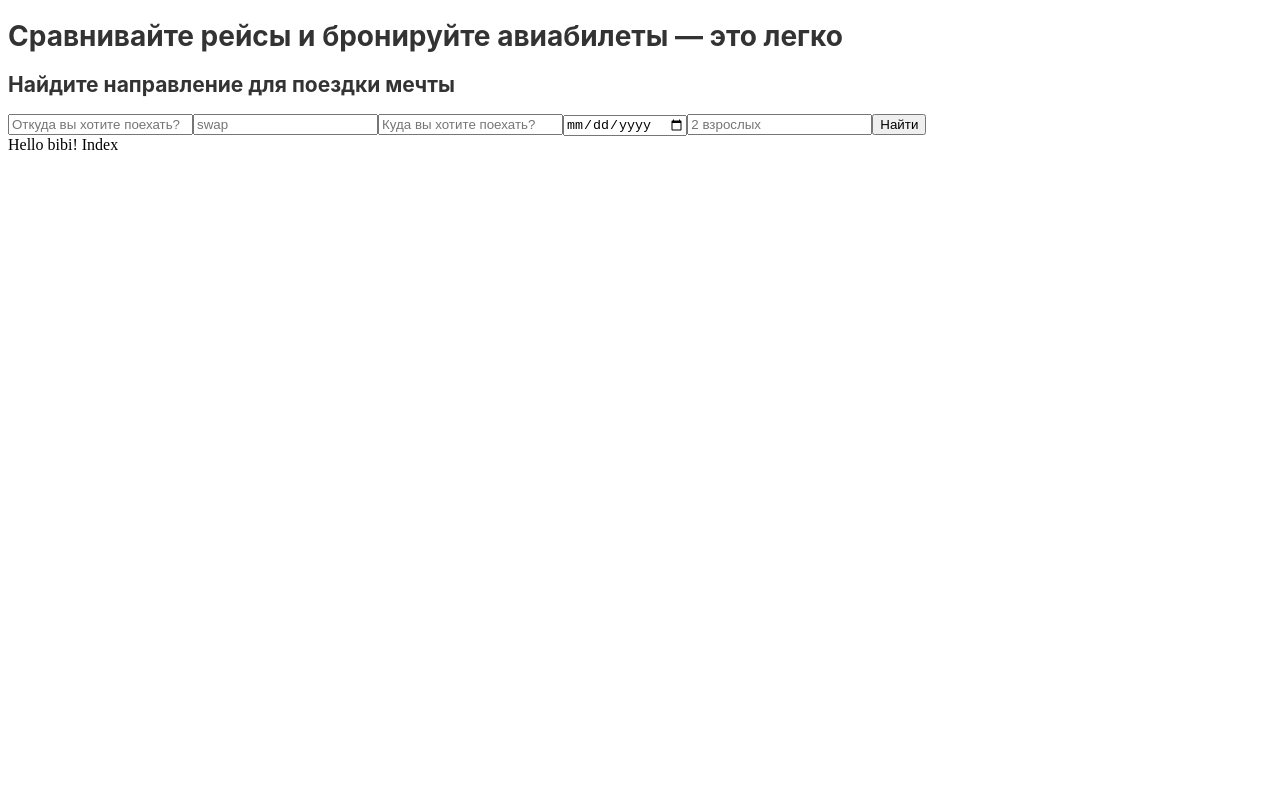
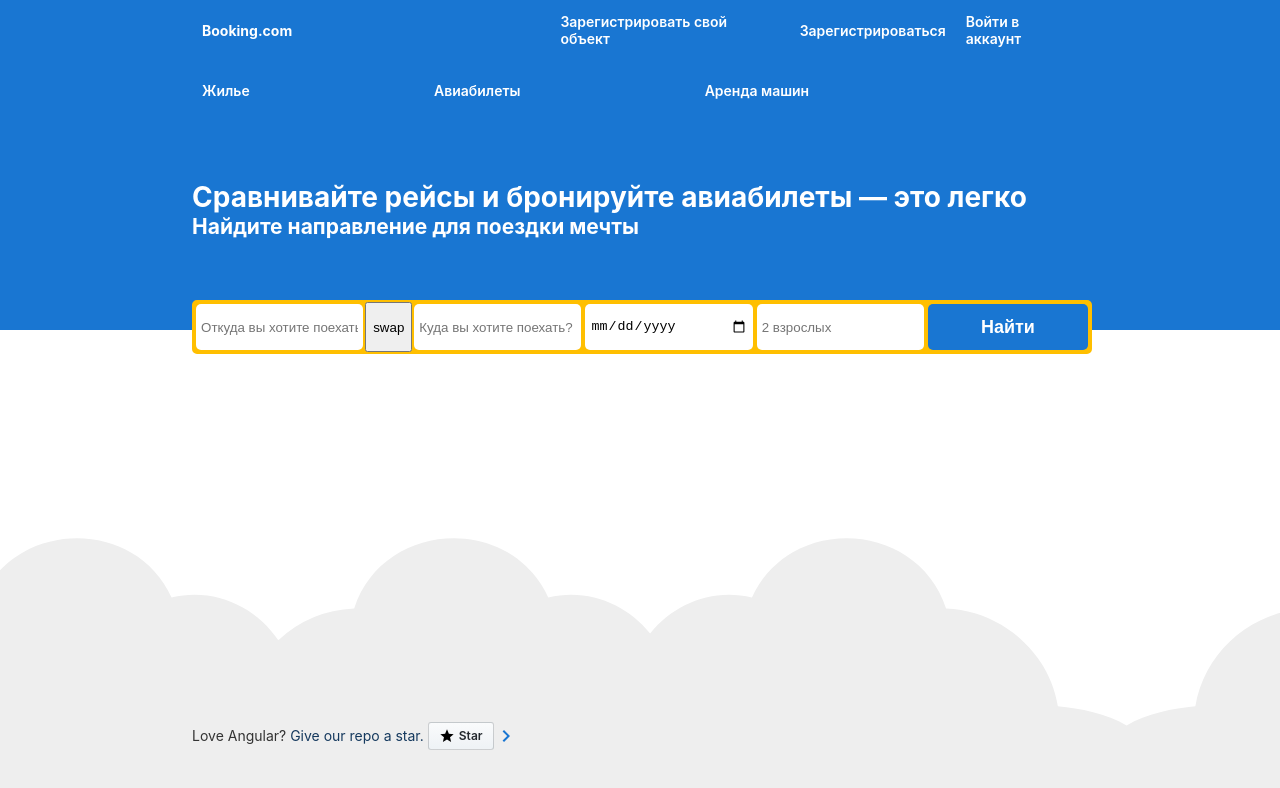
Before and after one commit to S-nega/booking-app-mean, an Angular app: page /air-tickets in a window 1280 px wide. Shown: the top 788 px of the page. Built offline with nearby package versions, Linux system fonts and the light colour scheme.

Commit message:
toolbar and it's links

```diff
--- a/routes/booking.js
+++ b/routes/booking.js
@@ -3,7 +3,7 @@ var router = express.Router();
 
 /* GET home page. */
 router.get('/house', function (req, res) {
-  console.log('hello hoyse');
+  console.log('hello house');
   // res.send('./src/app/housing/housing.component.html');
   // res.render('housing', { title: 'Express' });
   //Возникает ошибка птому что не установлен шаблонизатор
--- a/src/app/air-tickets/air-tickets.component.css
+++ b/src/app/air-tickets/air-tickets.component.css
@@ -1,4 +1,4 @@
-/* .contents{
+.contents{
     padding:10px 15%;
 
 }
@@ -46,4 +46,4 @@
 
 .button:hover{
     cursor: pointer;
-} */
+}
--- a/src/app/air-tickets/air-tickets.component.html
+++ b/src/app/air-tickets/air-tickets.component.html
@@ -9,9 +9,9 @@
         <form class="search-form air-tickets">
 
             <!-- добавить сложный конструктор -->
-            <input type="text" name="place-name" placeholder="Откуда вы хотите поехать?">
-            <input type="text" name="swiap" placeholder="swap">
-            <input type="text" name="place-name" placeholder="Куда вы хотите поехать?">
+            <input id="address1" type="text" name="place-name" placeholder="Откуда вы хотите поехать?">
+            <button id="swap" name="swap" type="button" onclick="swap(address1, address2)">swap</button>
+            <input id="address2" type="text" name="place-name" placeholder="Куда вы хотите поехать?">
             <input type="date" name="dates" placeholder="25 марта">
             <input type="text" name="passangers" placeholder="2 взрослых">
             <input class="button" type="submit" value="Найти">
@@ -20,3 +20,23 @@
 
     <div class="footer"></div>
 <!-- </div> -->
+
+<script type='text/javascript'>
+    function swap(address1, address2){
+        var add1 = address1;
+        var add2 = address2;
+        address1 = add2;
+        address2 = add1;
+        // console.log(add1);
+
+    }
+    $('#swap').click(function() {
+        //Swaps previous and next address values
+        console.log(address1);
+        // var prevAddress = address1.value();
+        // var nextAddress = address2.value();
+        // var tmp = prevAddress.val();
+        // prevAddress.val(nextAddress.val());
+        // nextAddress.val(tmp);
+    });
+</script>
--- a/src/app/app-routing.module.ts
+++ b/src/app/app-routing.module.ts
@@ -4,10 +4,14 @@ import { AirTicketsComponent } from './air-tickets/air-tickets.component';
 import { CarRentalComponent } from './car-rental/car-rental.component';
 import { HousingComponent } from './housing/housing.component';
 const routes: Routes = [
-  { path: '', redirectTo: '/air-tickets', pathMatch: 'full' }, // Перенаправление на маршрут "air-tickets" при загрузке приложения
+  { path: '', redirectTo: '/housing', pathMatch: 'full' }, // Перенаправление на маршрут "housing" при загрузке приложения
   { path: 'air-tickets', component: AirTicketsComponent },
   { path: 'car-rental', component: CarRentalComponent },
   { path: 'housing', component: HousingComponent },
+
+  { path: 'regOblect', component: HousingComponent },
+  { path: 'reg', component: HousingComponent },
+  { path: 'auth', component: HousingComponent },
 ];
 
 @NgModule({
--- a/src/app/app.component.css
+++ b/src/app/app.component.css
@@ -338,4 +338,6 @@
 
 footer{
     padding:50px 15%;
+    position: fixed;
+    bottom: 0;
 }
--- a/src/app/app.component.html
+++ b/src/app/app.component.html
@@ -1 +1,42 @@
 <router-outlet/>
+
+<!-- Toolbar -->
+<div class="toolbar" role="banner">
+    <a class="menu-item" href="/"><b>Booking.com</b></a>
+
+
+    <div class="menu log-block">
+      <a class="log-item menu-item" href="#">Зарегистрировать свой объект</a>
+      <a class="log-item menu-item" href="#">Зарегистрироваться</a>
+      <a class="log-item menu-item" href="#">Войти в аккаунт</a>
+    </div>
+
+    <div class="menu">
+      <a class="menu-item" href="/housing">Жилье</a>
+      <a class="menu-item" href="/air-tickets">Авиабилеты</a>
+      <a class="menu-item" href="/car-rental">Аренда машин</a>
+    </div>
+</div>
+<div class="content" role="main">
+    <div class="booking-content">
+    </div>
+</div>
+
+<!-- Footer-->
+<footer >
+    Love Angular?&nbsp;
+    <a href="https://github.com/angular/angular" target="_blank" rel="noopener"> Give our repo a star.
+    <div class="github-star-badge">
+        <svg class="material-icons" xmlns="http://www.w3.org/2000/svg" width="24" height="24" viewBox="0 0 24 24"><path d="M0 0h24v24H0z" fill="none"/><path d="M12 17.27L18.18 21l-1.64-7.03L22 9.24l-7.19-.61L12 2 9.19 8.63 2 9.24l5.46 4.73L5.82 21z"/></svg>
+        Star
+    </div>
+    </a>
+    <a href="https://github.com/angular/angular" target="_blank" rel="noopener">
+    <svg class="material-icons" xmlns="http://www.w3.org/2000/svg" width="24" height="24" viewBox="0 0 24 24"><path d="M10 6L8.59 7.41 13.17 12l-4.58 4.59L10 18l6-6z" fill="#1976d2"/><path d="M0 0h24v24H0z" fill="none"/></svg>
+    </a>
+</footer>
+
+<svg id="clouds" xmlns="http://www.w3.org/2000/svg" width="2611.084" height="485.677" viewBox="0 0 2611.084 485.677">
+<title>Gray Clouds Background</title>
+<path id="Path_39" data-name="Path 39" d="M2379.709,863.793c10-93-77-171-168-149-52-114-225-105-264,15-75,3-140,59-152,133-30,2.83-66.725,9.829-93.5,26.25-26.771-16.421-63.5-23.42-93.5-26.25-12-74-77-130-152-133-39-120-212-129-264-15-54.084-13.075-106.753,9.173-138.488,48.9-31.734-39.726-84.4-61.974-138.487-48.9-52-114-225-105-264,15a162.027,162.027,0,0,0-103.147,43.044c-30.633-45.365-87.1-72.091-145.206-58.044-52-114-225-105-264,15-75,3-140,59-152,133-53,5-127,23-130,83-2,42,35,72,70,86,49,20,106,18,157,5a165.625,165.625,0,0,0,120,0c47,94,178,113,251,33,61.112,8.015,113.854-5.72,150.492-29.764a165.62,165.62,0,0,0,110.861-3.236c47,94,178,113,251,33,31.385,4.116,60.563,2.495,86.487-3.311,25.924,5.806,55.1,7.427,86.488,3.311,73,80,204,61,251-33a165.625,165.625,0,0,0,120,0c51,13,108,15,157-5a147.188,147.188,0,0,0,33.5-18.694,147.217,147.217,0,0,0,33.5,18.694c49,20,106,18,157,5a165.625,165.625,0,0,0,120,0c47,94,178,113,251,33C2446.709,1093.793,2554.709,922.793,2379.709,863.793Z" transform="translate(142.69 -634.312)" fill="#eee"/>
+</svg>
--- a/src/index.html
+++ b/src/index.html
@@ -7,12 +7,7 @@
   <meta name="viewport" content="width=device-width, initial-scale=1">
   <link rel="icon" type="image/x-icon" href="favicon.ico">
 </head>
-<body>
+<body style="margin: 0px;">
   <app-root></app-root>
-  <!-- <app-air-tickets></app-air-tickets> -->
-
-  Hello bibi!
-  Index
-
 </body>
 </html>
```
Also changed, not shown: app.js (+4 -5 lines).
